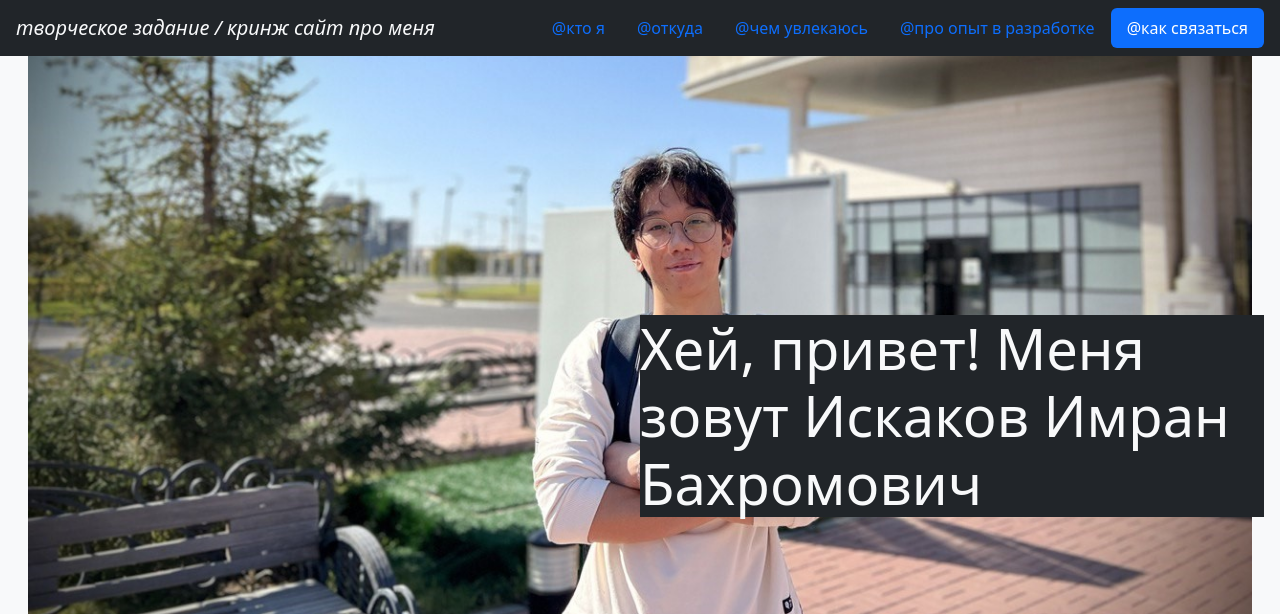
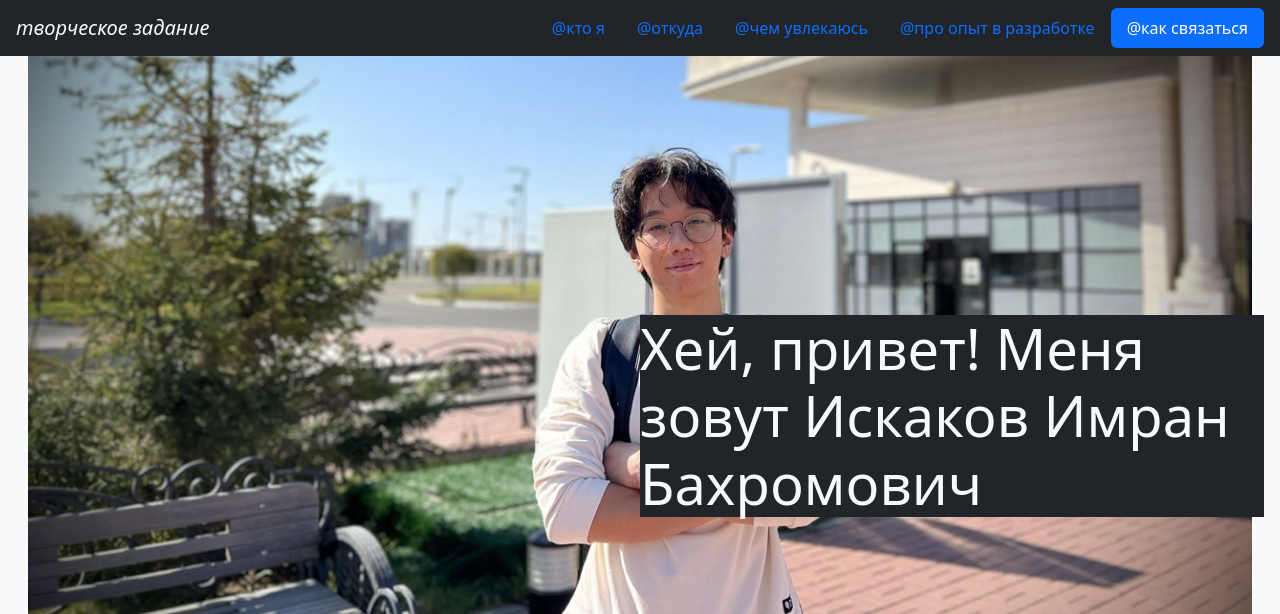
Before and after one commit to imrushka/Yandex_Intensive_Django_presentation, a Django app: page / in a window 1280 px wide. Shown: the top 614 px of the page. Run offline with Django 4.2, Linux system fonts and the light colour scheme.

Commit message:
changed the website title

```diff
--- a/intensive_presentation/landing/templates/landing/presentation.html
+++ b/intensive_presentation/landing/templates/landing/presentation.html
@@ -60,7 +60,7 @@ transform: translate(-50%, -50%);
         crossorigin="anonymous"></script>
 <div class="fixed-top">
     <nav id="navbar" class="navbar bg-dark px-3 mb-3">
-        <a class="navbar-brand text-light" href="#"><em>творческое задание / кринж сайт про меня</em></a>
+        <a class="navbar-brand text-light" href="#"><em>творческое задание</em></a>
         <ul class="nav nav-pills">
             <li class="nav-item">
                 <a class="nav-link" href="#me">@кто я</a>
```
